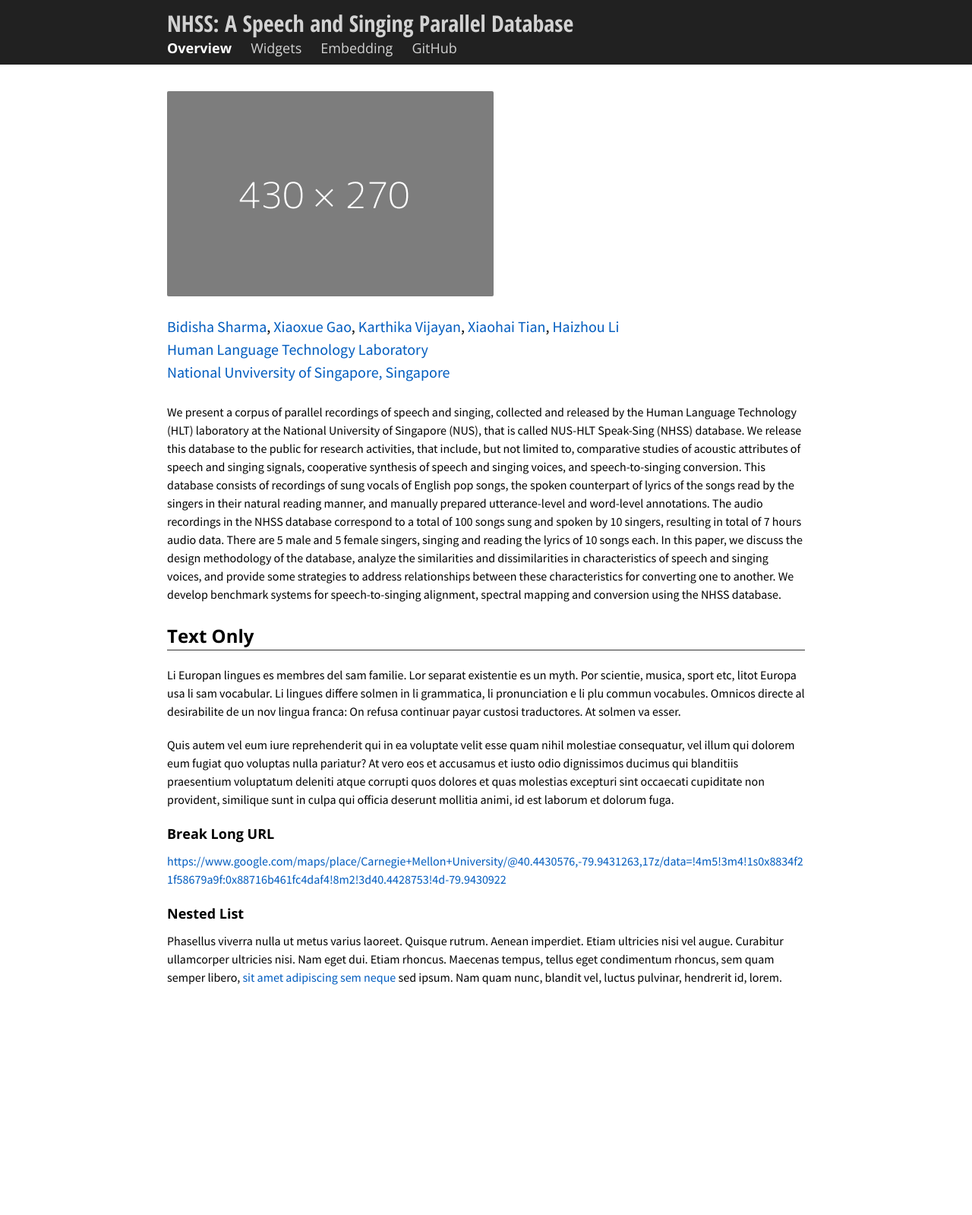
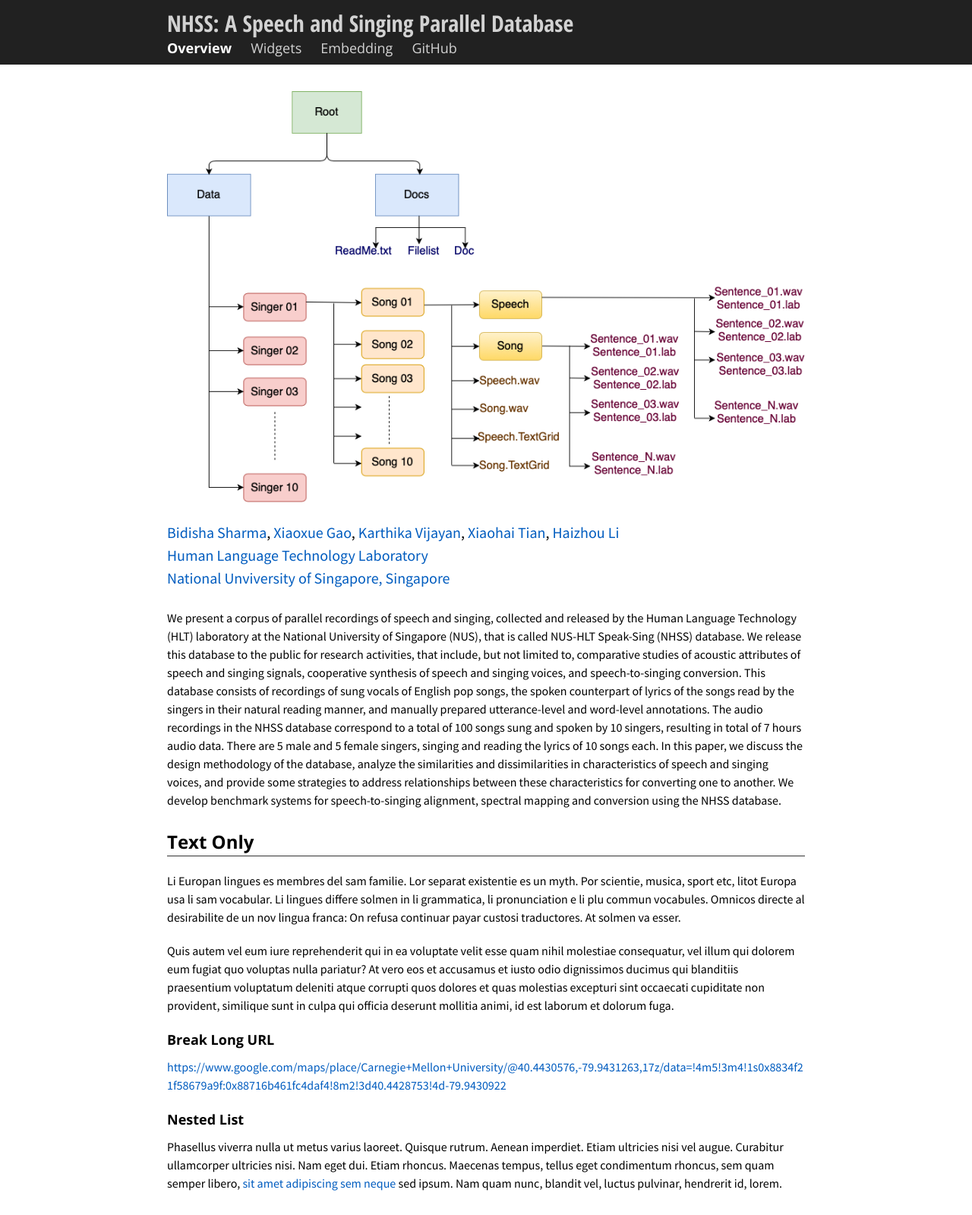
Before and after one commit to bidishasharma/bidishasharma.github.io, a Jekyll site: the page NHSS_Database/index.html, which Jekyll copies as it is, in a window 1280 px wide. Shown: the whole page at 76% size. Built offline with Jekyll 4.4.1, drawn with Linux system fonts in a browser that asks for light colours; before the commit the page ends 1328 px from its top, so only the background shows below that.

Commit message:
Update index.html

```diff
--- a/NHSS_Database/index.html
+++ b/NHSS_Database/index.html
@@ -30,7 +30,7 @@
         <!--Start Intro-->
         <div class="flex-row">
           <div class="flex-item flex-column">
-            <img class="image" src="img/dummay-img.png">
+            <img class="image" src="img/SpeechSingingCorpus-Page-1.png">
           </div>
           <div class="flex-item flex-column">
             <p class="text text-large">
```
